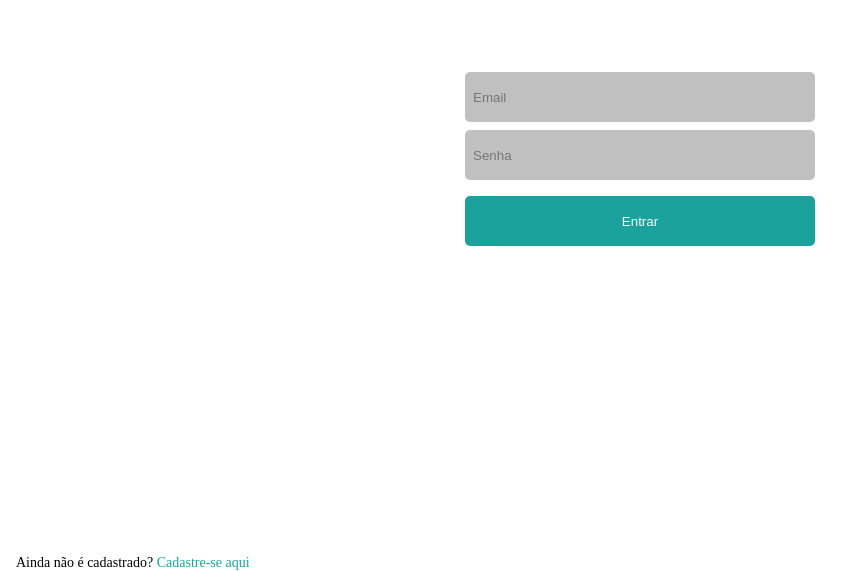
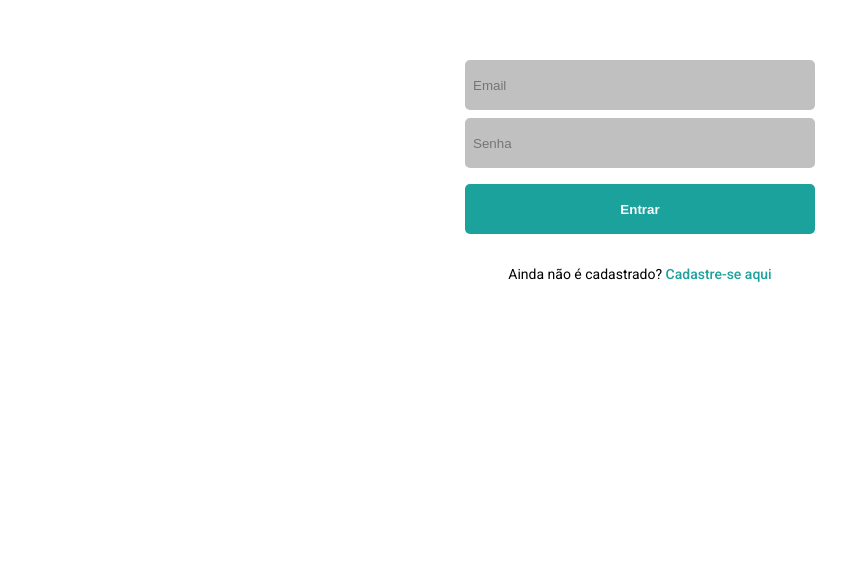
Before and after one commit to sergiomos/cake-boss, a React (Create React App) app in the folder packages/web/: page / in a window 1280 px wide. Shown: the part 229-800 px from the top of the page, without its empty margins (0-862 px from the left). Built offline with nearby package versions, Linux system fonts and the light colour scheme; no server answers.

Commit message:
style: login submit button

```diff
--- a/packages/web/public/index.html
+++ b/packages/web/public/index.html
@@ -8,6 +8,10 @@
       name="description"
       content="Web site created using create-react-app"
     />
+    <link rel="preconnect" href="https://fonts.googleapis.com"/>
+  <link rel="preconnect" href="https://fonts.gstatic.com" crossorigin/>
+  <link href="https://fonts.googleapis.com/css2?family=Roboto:wght@400;500;700&display=swap" rel="stylesheet"/>
+
     <title>Cake Boss</title>
   </head>
   <body>
--- a/packages/web/src/components/SubmitButton/index.js
+++ b/packages/web/src/components/SubmitButton/index.js
@@ -9,8 +9,14 @@
   background-color: ${(props) => props.bgColor} ;
 
   color: #fafafa;
+  font-weight: 700;
 
   padding: 0 0.8rem;
+  cursor: pointer;
+
+  :disabled {
+    background-color: silver;
+  }
 `;
 
 export default SubmitButton;
--- a/packages/web/src/pages/login/index.jsx
+++ b/packages/web/src/pages/login/index.jsx
@@ -50,13 +50,13 @@
         <LoginForm
           handleUserLogin={handleUserLogin}
         />
+
+        <RegisterMessage>
+          Ainda não é cadastrado?
+          {' '}
+          <RegisterMessageLink href="/singUp">Cadastre-se aqui</RegisterMessageLink>
+        </RegisterMessage>
       </Box>
-
-      <RegisterMessage>
-        Ainda não é cadastrado?
-        {' '}
-        <RegisterMessageLink href="/singUp">Cadastre-se aqui</RegisterMessageLink>
-      </RegisterMessage>
     </Container>
   );
 };
--- a/packages/web/src/pages/login/style.js
+++ b/packages/web/src/pages/login/style.js
@@ -5,7 +5,7 @@
   height: 100vh;
   display: flex;
   flex-direction: column;
-  align-self: center;
+  align-items: center;
 `;
 
 export const Box = styled.div`
@@ -36,6 +36,8 @@
 
 export const RegisterMessage = styled.p`
   font-size: 1.4rem;
+  text-align: center;
+  margin-top: 2.4rem;
 `;
 
 export const RegisterMessageLink = styled.a`
--- a/packages/web/src/styles/globalStyles.js
+++ b/packages/web/src/styles/globalStyles.js
@@ -12,6 +12,7 @@
   }
 
   body {
+    font-family: 'roboto', sans-serif;
     padding: 0 1.6rem;
     font-size: 1.6rem;
   }
```
